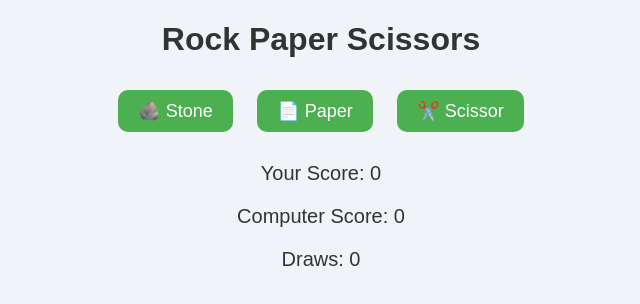
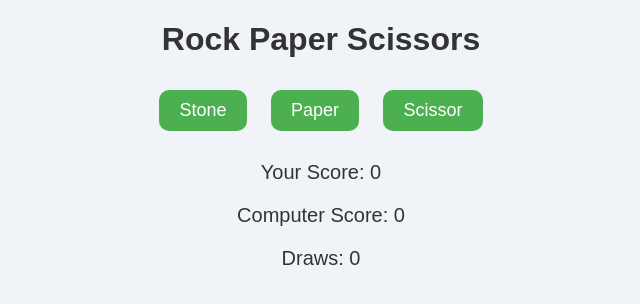
Before and after one commit to DMT1416/Stone-Paper-Scissor, a plain HTML site: page index.html in a window 1280 px wide. Shown: the whole page, without its empty margins (319-959 px from the left). Drawn offline with Linux system fonts and the light colour scheme.

Commit message:
index.html

```diff
--- a/index.html
+++ b/index.html
@@ -9,9 +9,9 @@
   <h1>Rock Paper Scissors</h1>
 
   <div class="choices">
-    <button onclick="playGame('stone')">🪨 Stone</button>
-    <button onclick="playGame('paper')">📄 Paper</button>
-    <button onclick="playGame('scissor')">✂️ Scissor</button>
+    <button onclick="playGame('stone')">Stone</button>
+    <button onclick="playGame('paper')"> Paper</button>
+    <button onclick="playGame('scissor')"> Scissor</button>
   </div>
 
   <div class="result">
```
